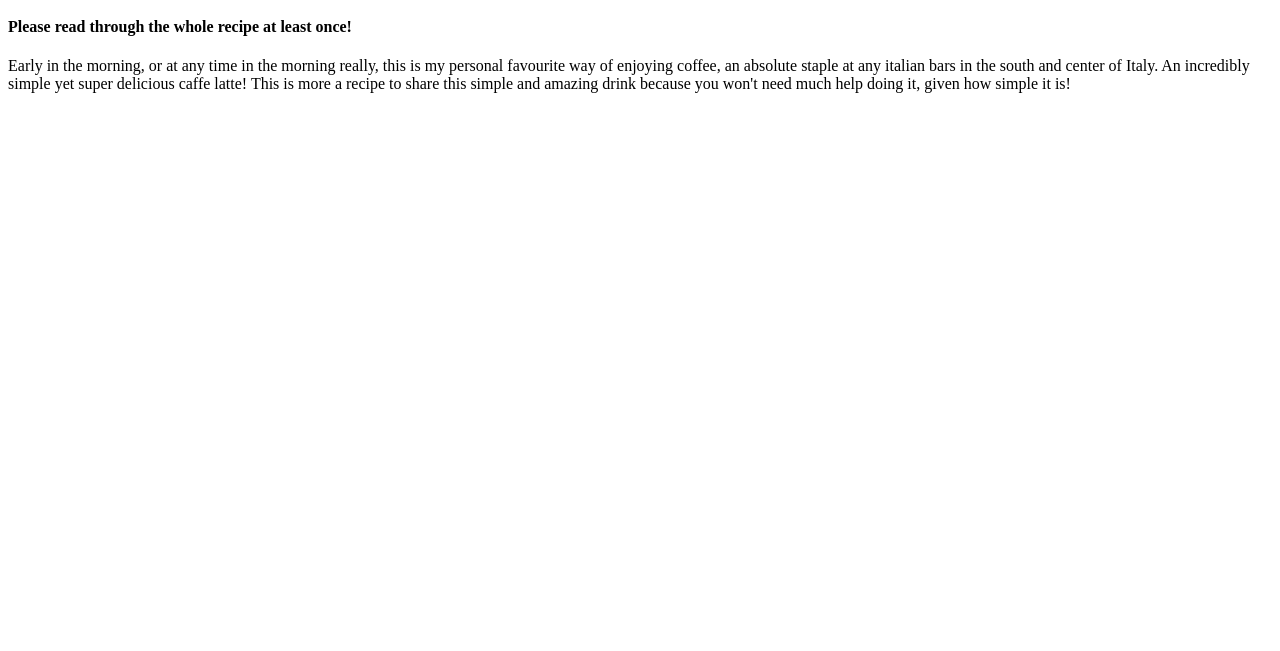
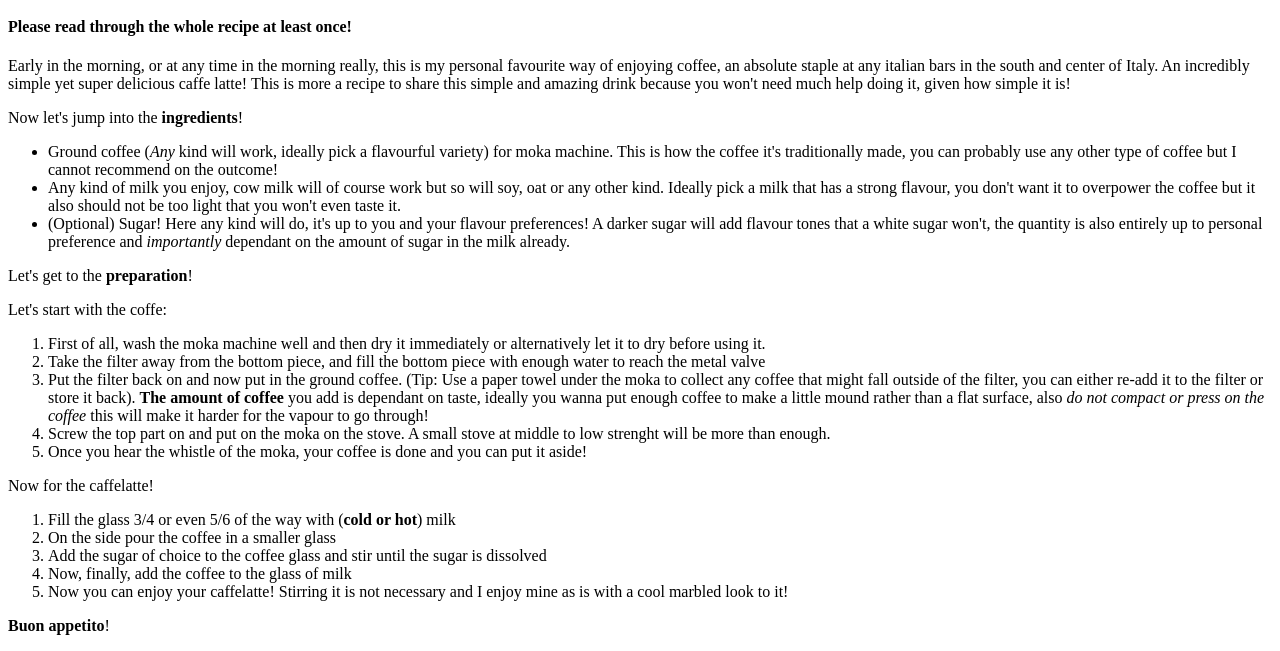
Before and after one commit to Duthem/odin-recipes, a plain HTML site: page recipes/caffelatte.html in a window 1280 px wide. Shown: the part 454-1105 px from the top of the page. Before the commit the page ends 800 px from the top, so only its background shows below. Drawn offline with Linux system fonts and the light colour scheme.

Commit message:
Add -ingredients, -preparation and conclusion

```diff
--- a/recipes/caffelatte.html
+++ b/recipes/caffelatte.html
@@ -22,7 +22,43 @@
         and amazing drink because you won't need much help doing it, given how simple it is!
     </p>
 
+    <p>Now let's jump into the <strong>ingredients</strong>!</p>
+    <ul>
+        <li>Ground coffee (<em>Any</em> kind will work, ideally pick a flavourful variety) for moka machine. This is how the coffee it's traditionally made, you can probably use any other type of coffee but I cannot
+            recommend on the outcome!
+        </li>
+        <li> Any kind of milk you enjoy, cow milk will of course work but so will soy, oat or any other kind. Ideally pick a milk that has a strong flavour,
+            you don't want it to overpower the coffee but it also should not be too light that you won't even taste it.
+        </li>
+        <li> (Optional) Sugar! Here any kind will do, it's up to you and your flavour preferences! A darker sugar will add flavour tones that a white sugar
+            won't, the quantity is also entirely up to personal preference and <em>importantly</em> dependant on the amount of sugar in the milk already.
+        </li>
+    </ul>
 
+    <p>Let's get to the <strong>preparation</strong>!</p>
+
+    <p>Let's start with the coffe:</p>
+    <ol>
+        <li> First of all, wash the moka machine well and then dry it immediately or alternatively let it to dry before using it.</li>
+        <li> Take the filter away from the bottom piece, and fill the bottom piece with enough water to reach the metal valve</li>
+        <li> Put the filter back on and now put in the ground coffee. (Tip: Use a paper towel under the moka to collect any coffee that might fall
+            outside of the filter, you can either re-add it to the filter or store it back). <strong>The amount of coffee </strong> you add is dependant
+            on taste, ideally you wanna put enough coffee to make a little mound rather than a flat surface, also <em>do not compact or press on the coffee</em>
+            this will make it harder for the vapour to go through!</li>
+        <li> Screw the top part on and put on the moka on the stove. A small stove at middle to low strenght will be more than enough.</li>
+        <li> Once you hear the whistle of the moka, your coffee is done and you can put it aside!</li>
+    </ol>
+
+    <p>Now for the caffelatte!</p>
+    <ol>
+        <li> Fill the glass 3/4 or even 5/6 of the way with (<strong>cold or hot</strong>) milk</li>
+        <li> On the side pour the coffee in a smaller glass</li>
+        <li> Add the sugar of choice to the coffee glass and stir until the sugar is dissolved</li>
+        <li> Now, finally, add the coffee to the glass of milk</li>
+        <li> Now you can enjoy your caffelatte! Stirring it is not necessary and I enjoy mine as is with a cool marbled look to it!</li>
+    </ol>
+
+    <p><strong>Buon appetito</strong>!</p>
 
 </body>
 </html>
```
